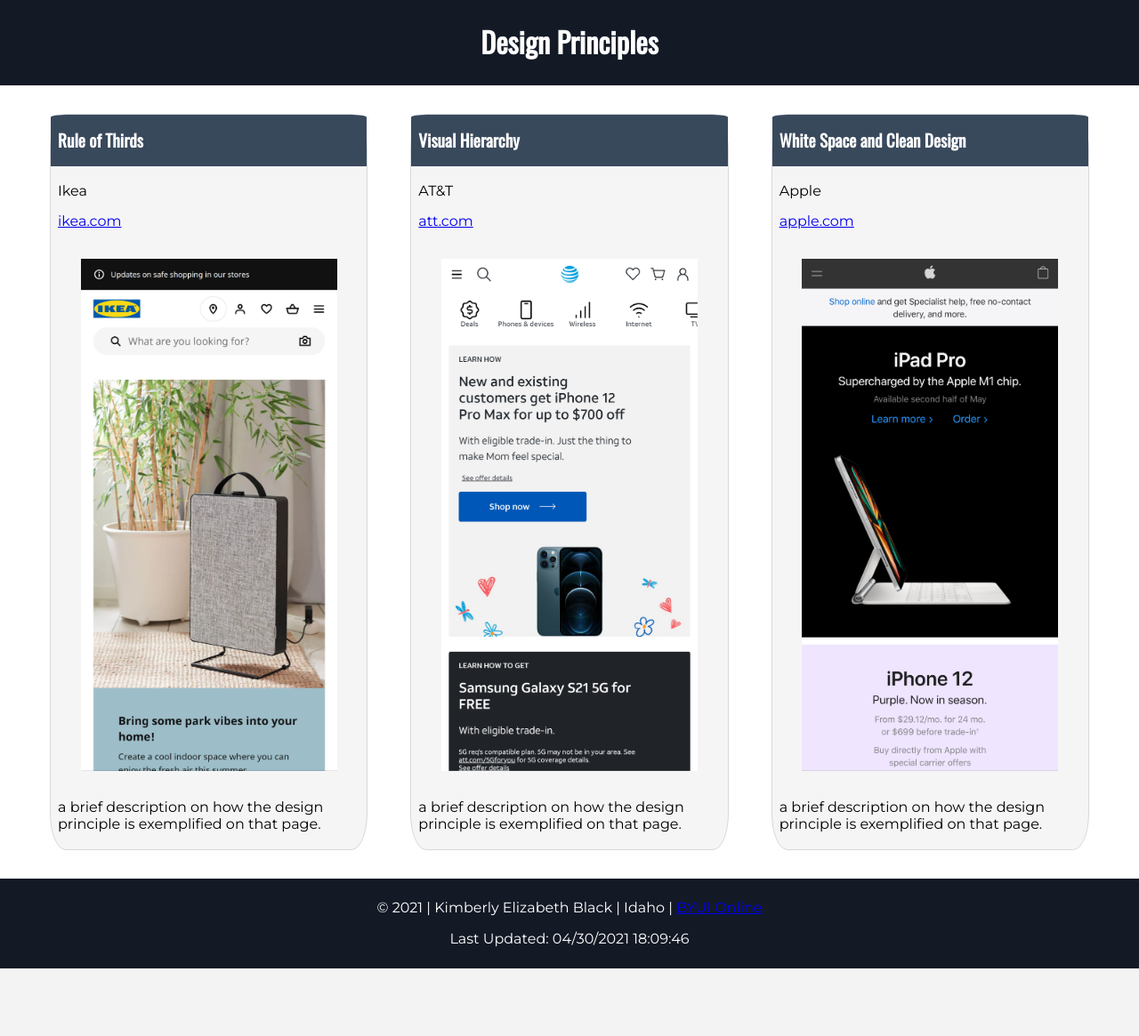
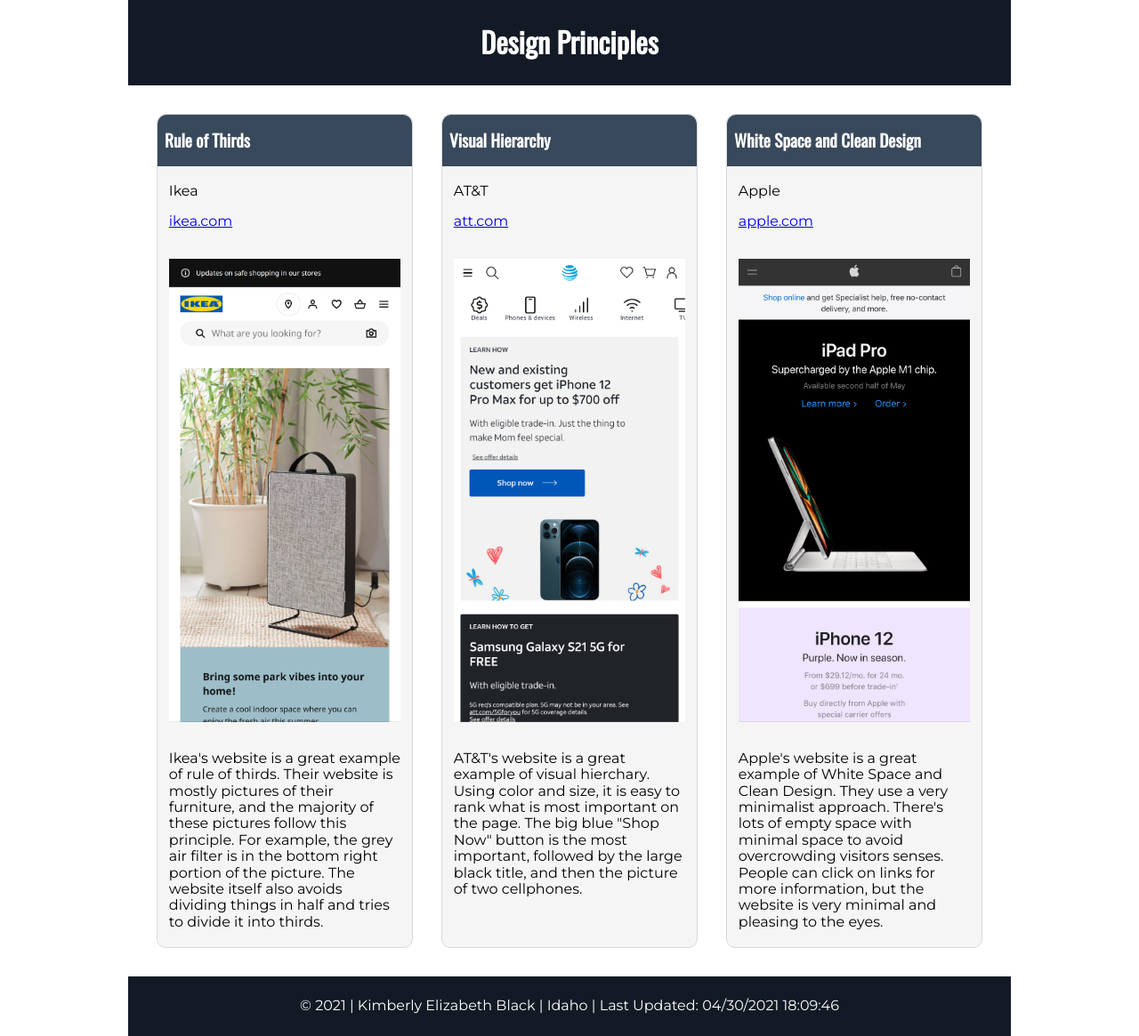
Before and after one commit to Kim-Quirk/kim-quirk.github.io, a PHP site: page /design-principles.html in a window 1280 px wide. Shown: the whole page at 89% size. Before the commit the page ends 1089 px from the top, so only its background shows below. Run offline with PHP 8.4, Linux system fonts and the light colour scheme.

Commit message:
peer review ready

```diff
--- a/lesson2/css/large.css
+++ b/lesson2/css/large.css
@@ -6,13 +6,9 @@
     main section:nth-child(3) {
         grid-column: span 1;
     }
-    main {
-        display: grid;
-        padding: 2em;
-    }
 
-    section {
-        margin-left: 1.5em;
-        margin-right: 1.5em;
+    body {
+        max-width: 62em;
+        margin: auto;
     }
 }
--- a/lesson2/css/medium.css
+++ b/lesson2/css/medium.css
@@ -12,11 +12,10 @@
     }
     main {
         display: grid;
-        padding: 1.5em;
+        /* padding: 1.5em; */
     }
 
     section {
-        margin-left: 1.5em;
-        margin-right: 1.5em;
+        margin: 5%;
     }
 }
--- a/lesson2/css/small.css
+++ b/lesson2/css/small.css
@@ -14,6 +14,7 @@
 p {
     font-family: 'Montserrat', sans-serif;
     font-size: 1em;
+    padding: 0px;
 }
 
 main {
@@ -23,7 +24,7 @@
 
 section {
     background-color: whitesmoke;
-    border-radius: 5%;
+    border-radius: 10px;
     border: 1px solid #d7d8db;
 }
 
@@ -34,8 +35,8 @@
 
 #blue {
     background-color: #39495c;
-    border-top-left-radius: 5%;
-    border-top-right-radius: 5%;
+    border-top-left-radius: 10px;
+    border-top-right-radius: 10px;
     padding-left: .5em;
     padding-right: .5em;
     padding-top: 2px;
@@ -44,15 +45,15 @@
 }
 
 #white {
-    padding-left: .5em;
-    padding-right: .5em;
+    padding-left: .8em;
+    padding-right: .8em;
     padding-top: .2em;
     padding-bottom: .2em;
     margin: 0px;
 }
 
 img {
-    width: 18em;
+    width: 100%;
     display: block;
     margin-left: auto;
     margin-right: auto;
--- a/lesson2/design-principles.html
+++ b/lesson2/design-principles.html
@@ -34,7 +34,7 @@
                     <p>ikea.com</p>
                 </a>
                 <img src="images/ikea.png" alt="mobile screenshot">
-                <p>a brief description on how the design principle is exemplified on that page.</p>
+                <p>Ikea's website is a great example of rule of thirds. Their website is mostly pictures of their furniture, and the majority of these pictures follow this principle. For example, the grey air filter is in the bottom right portion of the picture. The website itself also avoids dividing things in half and tries to divide it into thirds.</p>
             </div>
         </section>
 
@@ -48,7 +48,7 @@
                     <p>att.com</p>
                 </a>
                 <img src="images/att.png" alt="mobile screenshot">
-                <p>a brief description on how the design principle is exemplified on that page.</p>
+                <p>AT&T's website is a great example of visual hierchary. Using color and size, it is easy to rank what is most important on the page. The big blue "Shop Now" button is the most important, followed by the large black title, and then the picture of two cellphones.</p>
             </div>
         </section>
 
@@ -62,15 +62,13 @@
                     <p>apple.com</p>
                 </a>
                 <img src="images/apple.png" alt="mobile screenshot">
-                <p>a brief description on how the design principle is exemplified on that page.</p>
+                <p>Apple's website is a great example of White Space and Clean Design. They use a very minimalist approach. There's lots of empty space with minimal space to avoid overcrowding visitors senses. People can click on links for more information, but the website is very minimal and pleasing to the eyes.</p>
             </div>
         </section>
 
     </main>
     <footer>
-        <p class="legal">&copy; <span id="copyrightyear"></span> | Kimberly Elizabeth Black | Idaho | <a
-                href="https://www.byui.edu/online">BYUI Online</a></p>
-        <p class="highlight">Last Updated: <span id="lastupdated"></span></p>
+        <p class="legal">&copy; <span id="copyrightyear"></span> | Kimberly Elizabeth Black | Idaho | Last Updated: <span id="lastupdated"></span>
     </footer>
 </body>
 
```
